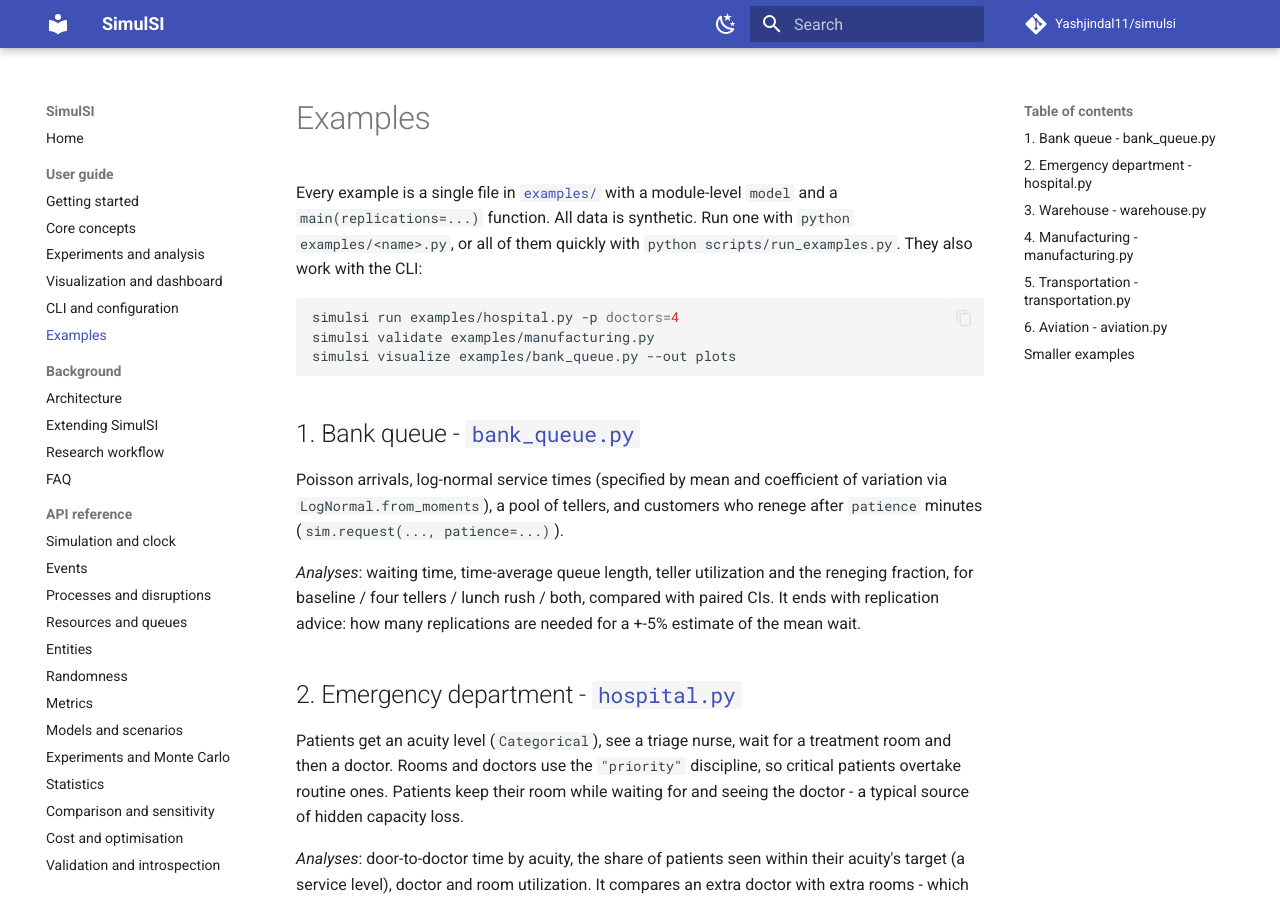
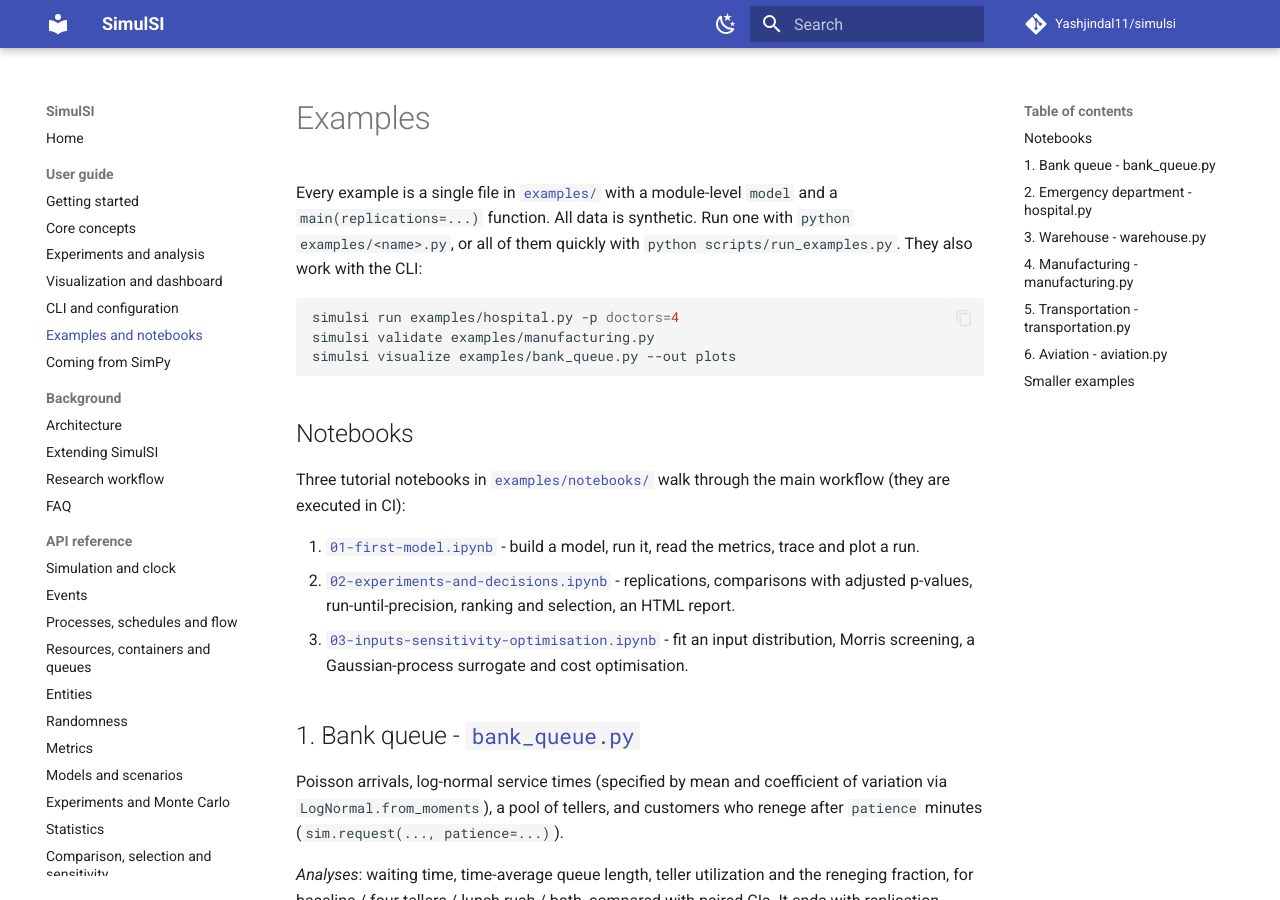
Before and after one commit to Yashjindal11/simulsi, an MkDocs documentation site: the page built from docs/examples.md, in a window 1280 px wide and 900 px high. Built offline with MkDocs 1.6.1 and Material for MkDocs 9.7.7, drawn with Linux system fonts in a browser that asks for light colours; comment, search, counter and statistics services are not loaded.

Commit message:
docs: tutorial notebooks (executed in tests) and a SimPy migration guide

````diff
--- a/docs/examples.md
+++ b/docs/examples.md
@@ -10,6 +10,21 @@ simulsi run examples/hospital.py -p doctors=4
 simulsi validate examples/manufacturing.py
 simulsi visualize examples/bank_queue.py --out plots
 ```
+
+## Notebooks
+
+Three tutorial notebooks in
+[`examples/notebooks/`](https://github.com/Yashjindal11/simulsi/tree/main/examples/notebooks)
+walk through the main workflow (they are executed in CI):
+
+1. [`01-first-model.ipynb`](https://github.com/Yashjindal11/simulsi/blob/main/examples/notebooks/01-first-model.ipynb) -
+   build a model, run it, read the metrics, trace and plot a run.
+2. [`02-experiments-and-decisions.ipynb`](https://github.com/Yashjindal11/simulsi/blob/main/examples/notebooks/02-experiments-and-decisions.ipynb) -
+   replications, comparisons with adjusted p-values, run-until-precision,
+   ranking and selection, an HTML report.
+3. [`03-inputs-sensitivity-optimisation.ipynb`](https://github.com/Yashjindal11/simulsi/blob/main/examples/notebooks/03-inputs-sensitivity-optimisation.ipynb) -
+   fit an input distribution, Morris screening, a Gaussian-process surrogate
+   and cost optimisation.
 
 ## 1. Bank queue - [`bank_queue.py`](https://github.com/Yashjindal11/simulsi/blob/main/examples/bank_queue.py)
 
--- a/mkdocs.yml
+++ b/mkdocs.yml
@@ -59,7 +59,8 @@ nav:
       - Experiments and analysis: experiments.md
       - Visualization and dashboard: visualization.md
       - CLI and configuration: cli.md
-      - Examples: examples.md
+      - Examples and notebooks: examples.md
+      - Coming from SimPy: simpy-migration.md
   - Background:
       - Architecture: architecture.md
       - Extending SimulSI: extending.md
@@ -68,16 +69,16 @@ nav:
   - API reference:
       - Simulation and clock: api/simulation.md
       - Events: api/events.md
-      - Processes and disruptions: api/processes.md
-      - Resources and queues: api/resources.md
+      - Processes, schedules and flow: api/processes.md
+      - Resources, containers and queues: api/resources.md
       - Entities: api/entities.md
       - Randomness: api/randomness.md
       - Metrics: api/metrics.md
       - Models and scenarios: api/models.md
       - Experiments and Monte Carlo: api/experiments.md
       - Statistics: api/statistics.md
-      - Comparison and sensitivity: api/analysis.md
-      - Cost and optimisation: api/decisions.md
+      - Comparison, selection and sensitivity: api/analysis.md
+      - Cost, optimisation and surrogates: api/decisions.md
       - Validation and introspection: api/validation.md
       - Visualization: api/visualization.md
       - Configuration and I/O: api/io.md
````
Also changed, not shown: docs/simpy-migration.md (added, +117 -0 lines), 5 other files.
